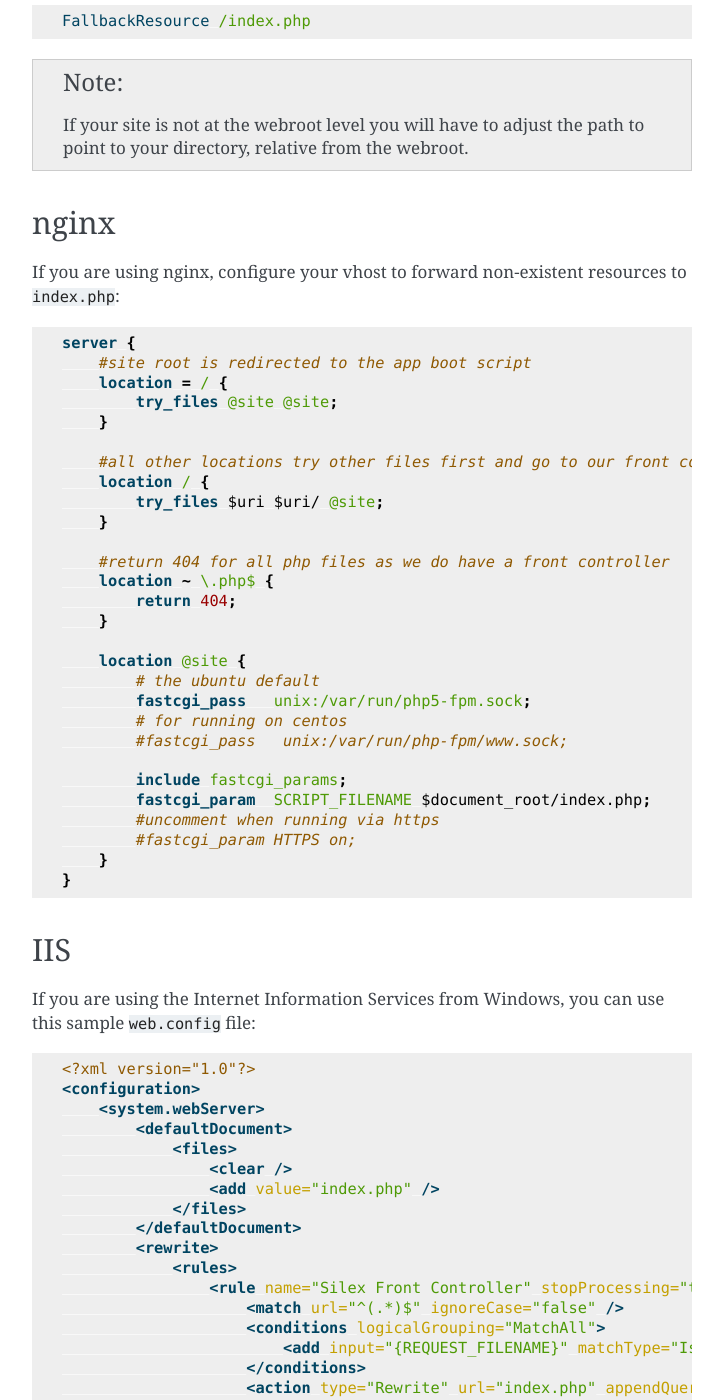
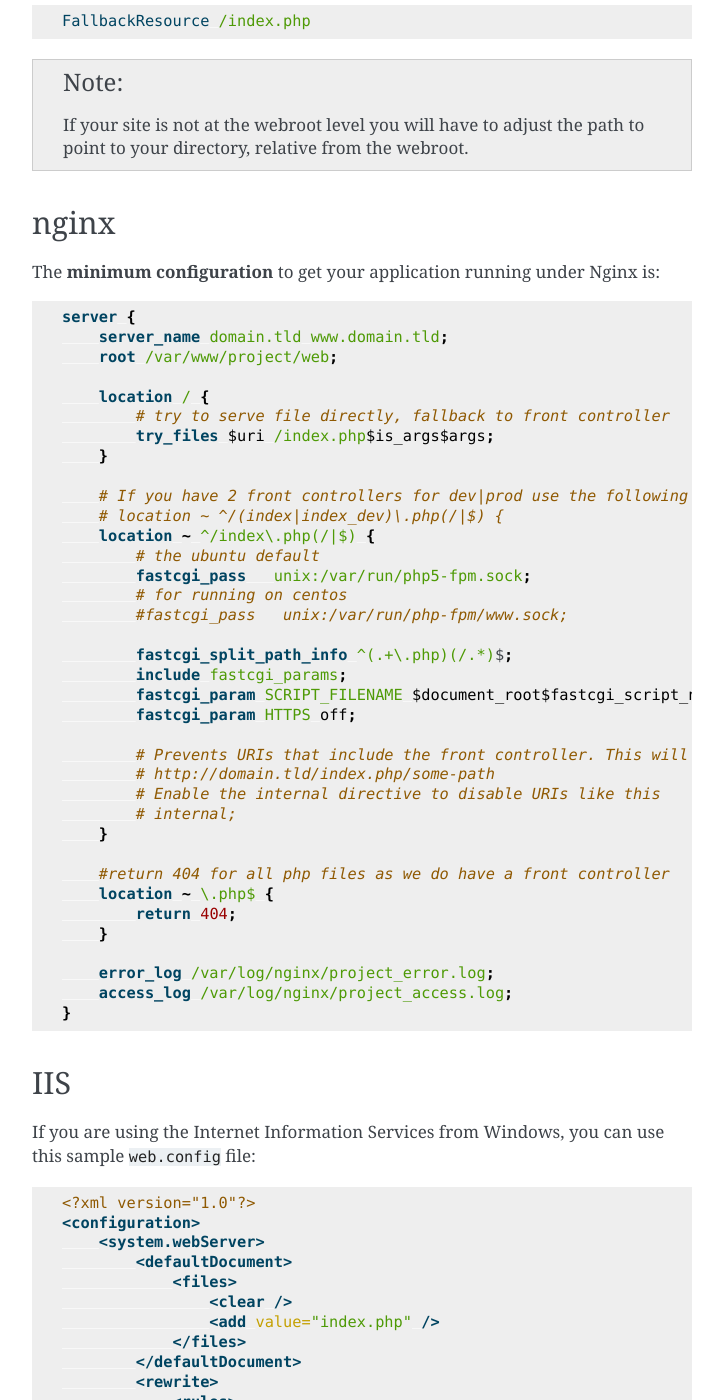
Before and after one commit to silexphp/Silex, a Sphinx documentation site: the page built from doc/web_servers.rst, in a window 1280 px wide and 1400 px high, scrolled down 655 px. Shown: the whole window, without its empty margins (388-1111 px from the left). Built offline with Sphinx 7.4.7, drawn with Linux system fonts in a browser that asks for light colours.

Commit message:
Changed the proposed nginx configuration to mimic Symfony's one

```diff
--- a/doc/web_servers.rst
+++ b/doc/web_servers.rst
@@ -39,20 +39,36 @@
 nginx
 -----
 
-If you are using nginx, configure your vhost to forward non-existent
-resources to ``index.php``:
+The **minimum configuration** to get your application running under Nginx is:
 
 .. code-block:: nginx
 
     server {
-        #site root is redirected to the app boot script
-        location = / {
-            try_files @site @site;
+        server_name domain.tld www.domain.tld;
+        root /var/www/project/web;
+
+        location / {
+            # try to serve file directly, fallback to front controller
+            try_files $uri /index.php$is_args$args;
         }
 
-        #all other locations try other files first and go to our front controller if none of them exists
-        location / {
-            try_files $uri $uri/ @site;
+        # If you have 2 front controllers for dev|prod use the following line instead
+        # location ~ ^/(index|index_dev)\.php(/|$) {
+        location ~ ^/index\.php(/|$) {
+            # the ubuntu default
+            fastcgi_pass   unix:/var/run/php5-fpm.sock;
+            # for running on centos
+            #fastcgi_pass   unix:/var/run/php-fpm/www.sock;
+
+            fastcgi_split_path_info ^(.+\.php)(/.*)$;
+            include fastcgi_params;
+            fastcgi_param SCRIPT_FILENAME $document_root$fastcgi_script_name;
+            fastcgi_param HTTPS off;
+
+            # Prevents URIs that include the front controller. This will 404:
+            # http://domain.tld/index.php/some-path
+            # Enable the internal directive to disable URIs like this
+            # internal;
         }
 
         #return 404 for all php files as we do have a front controller
@@ -60,17 +76,8 @@
             return 404;
         }
 
-        location @site {
-            # the ubuntu default
-            fastcgi_pass   unix:/var/run/php5-fpm.sock;
-            # for running on centos
-            #fastcgi_pass   unix:/var/run/php-fpm/www.sock;
-
-            include fastcgi_params;
-            fastcgi_param  SCRIPT_FILENAME $document_root/index.php;
-            #uncomment when running via https
-            #fastcgi_param HTTPS on;
-        }
+        error_log /var/log/nginx/project_error.log;
+        access_log /var/log/nginx/project_access.log;
     }
 
 IIS
```
